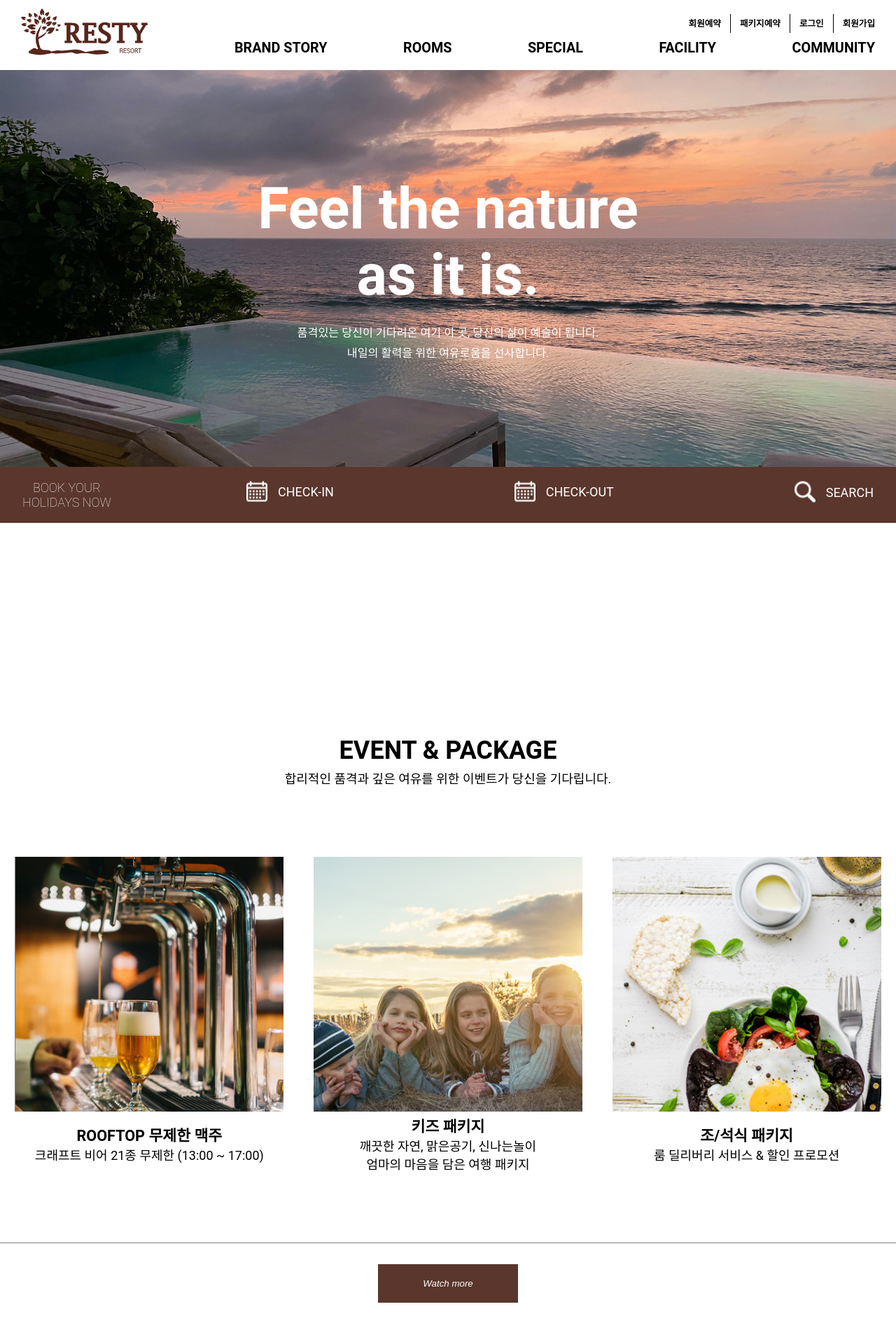
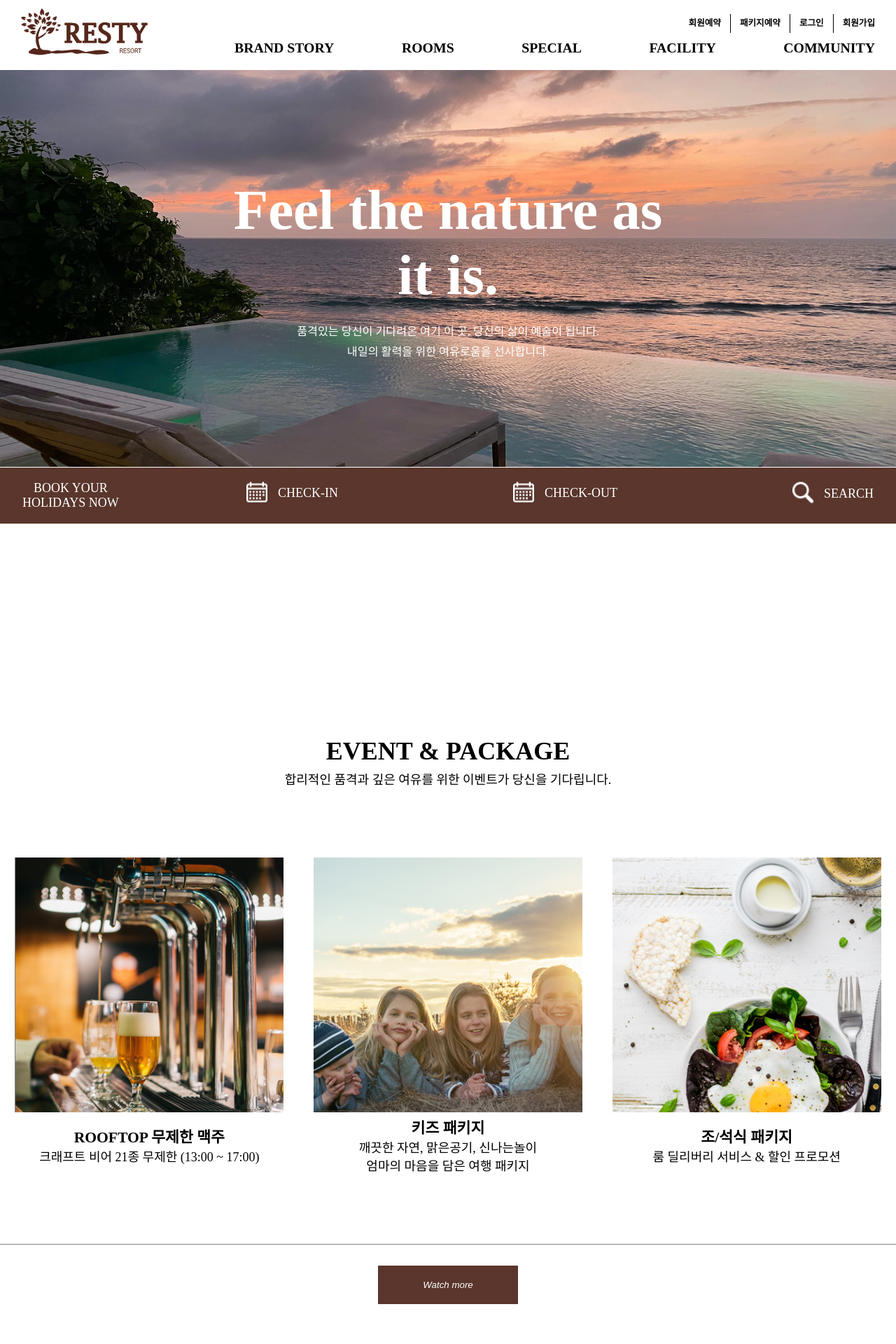
Before and after one commit to jangjiheee/portfolio1, a PHP site: page /resty.html in a window 1280 px wide. Shown: the top 1920 px of the page at 70% size. Run offline with PHP 8.4, Linux system fonts and the light colour scheme; style sheets or scripts are compiled from the project's sources.

Commit message:
font-family 순서 변경

```diff
--- a/scss/common.scss
+++ b/scss/common.scss
@@ -15,7 +15,7 @@ a {
 
 body, html {
     font-size: 18px;
-    font-family: $font-sans, $font-en;
+    font-family:  $font-en, $font-san;
 }
 
 h1 {
```
